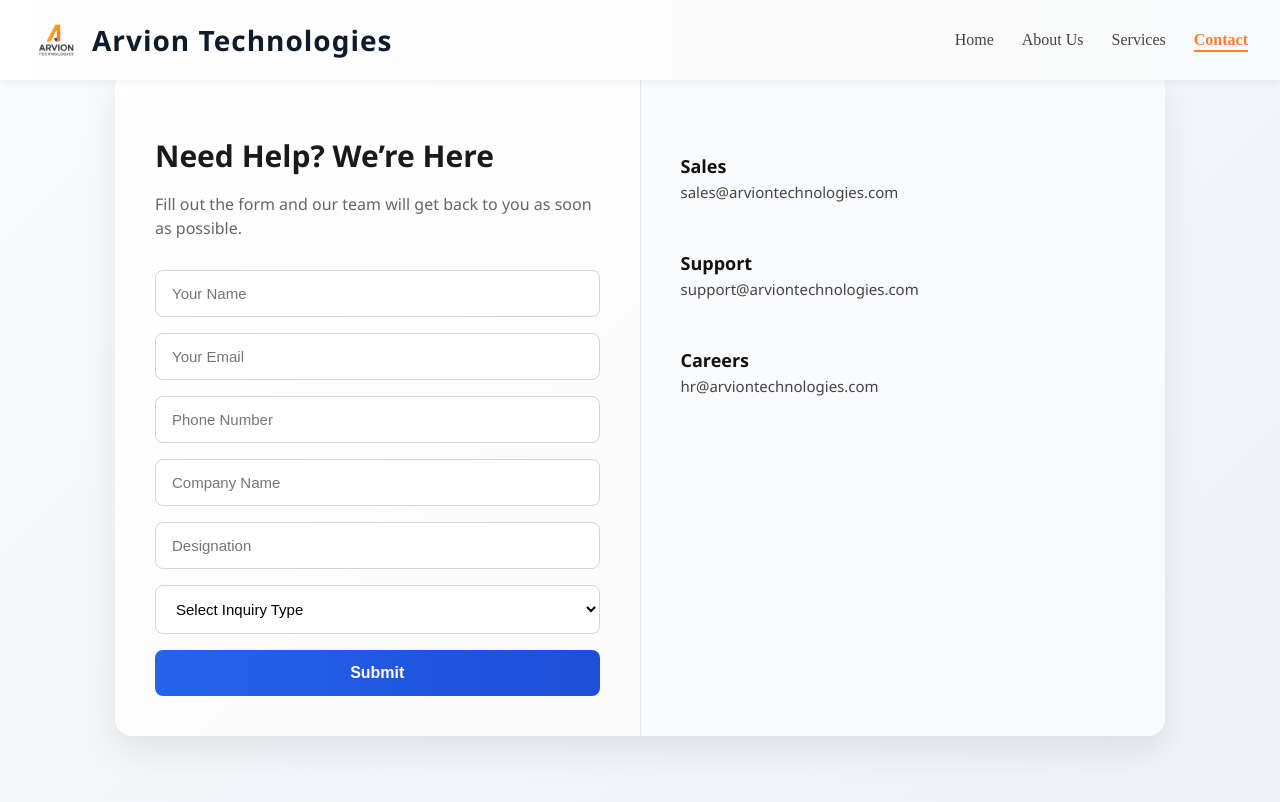
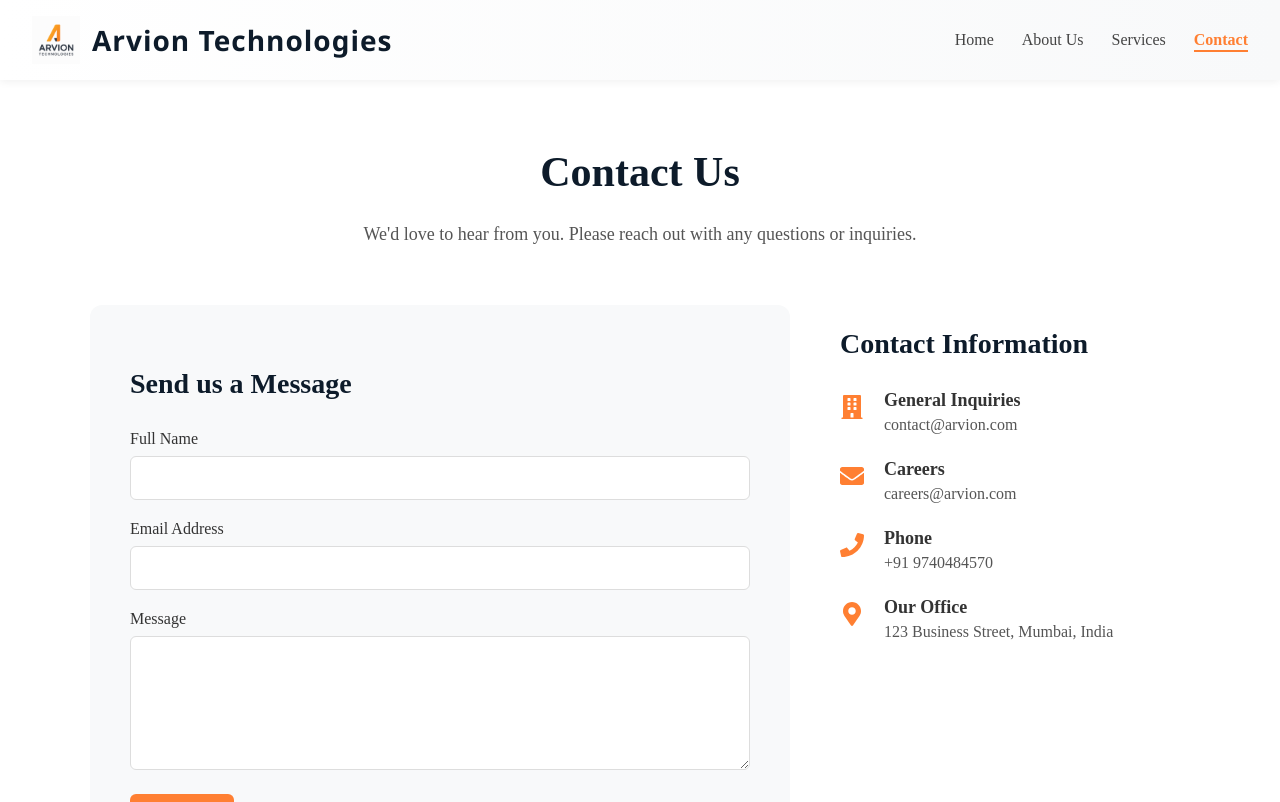
Before and after one commit to Ssd4488/arvion-website, a React (Vite) app: page /contact in a window 1280 px wide. Shown: the top 802 px of the page. Built offline with nearby package versions, Linux system fonts and the light colour scheme.

Commit message:
feat: Add interactive carousel and update header

```diff
--- a/src/csssection/ContactUs.css
+++ b/src/csssection/ContactUs.css
@@ -1,127 +1,135 @@
-.contact-section {
-  background: linear-gradient(135deg, #f8fafc, #eef2f7);
-  padding: 70px 20px;
-  display: flex;
-  justify-content: center;
-  align-items: center;
-  font-family: "Segoe UI", Tahoma, Geneva, Verdana, sans-serif;
+.contact-page {
+  padding: 120px 40px 80px;
+  background-color: #fff;
+  min-height: 100vh;
+}
+
+.contact-header {
+  text-align: center;
+  margin-bottom: 60px;
+}
+
+.contact-header h1 {
+  font-size: 42px;
+  font-weight: 700;
+  color: #0d1b2a;
+}
+
+.contact-header p {
+  font-size: 18px;
+  color: #555;
+  max-width: 600px;
+  margin: 10px auto 0;
 }
 
 .contact-container {
-  display: flex;
-  flex-wrap: wrap;
-  background: #ffffff;
-  border-radius: 18px;
-  box-shadow: 0 15px 35px rgba(0, 0, 0, 0.08);
-  max-width: 1050px;
-  overflow: hidden;
-  width: 100%;
+  max-width: 1100px;
+  margin: 0 auto;
+  display: grid;
+  grid-template-columns: 2fr 1fr;
+  gap: 50px;
 }
 
-.contact-left,
-.contact-right {
-  flex: 1 1 350px;
-  min-width: 300px;
+/* Form Styles */
+.contact-form-wrapper {
+  background: #f8f9fa;
   padding: 40px;
+  border-radius: 12px;
 }
 
-.contact-left {
-  background: linear-gradient(135deg, #ffffff, #fafafa);
+.contact-form-wrapper h2 {
+  font-size: 28px;
+  margin-bottom: 30px;
+  color: #0d1b2a;
 }
 
-.contact-heading {
-  font-size: 30px;
-  font-weight: 800;
-  color: #1a1a1a;
-  margin-bottom: 12px;
+.form-group {
+  margin-bottom: 20px;
 }
 
-.contact-subheading {
-  font-size: 16px;
-  color: #666;
-  margin-bottom: 30px;
-  line-height: 1.5;
+.form-group label {
+  display: block;
+  margin-bottom: 8px;
+  font-weight: 500;
+  color: #333;
 }
 
-.contact-form {
-  display: flex;
-  flex-direction: column;
-  gap: 16px;
+.form-group input,
+.form-group textarea {
+  width: 100%;
+  padding: 12px;
+  border: 1px solid #ddd;
+  border-radius: 6px;
+  font-size: 16px;
+  box-sizing: border-box;
+  transition: border-color 0.3s ease;
 }
 
-.contact-input,
-.contact-select {
-  padding: 14px 16px;
-  border: 1px solid #d0d7de;
-  border-radius: 8px;
-  font-size: 15px;
-  transition: all 0.3s ease;
-  background-color: #fff;
+.form-group input:focus,
+.form-group textarea:focus {
+  outline: none;
+  border-color: #ff7f32;
 }
 
-.contact-input:focus,
-.contact-select:focus {
-  border-color: #2563eb;
-  box-shadow: 0 0 0 4px rgba(37, 99, 235, 0.15);
-  outline: none;
+.submit-btn {
+  background: #ff7f32;
+  color: white;
+  padding: 12px 25px;
+  border: none;
+  border-radius: 6px;
+  font-weight: 600;
+  font-size: 16px;
+  cursor: pointer;
+  transition: background 0.3s ease, transform 0.3s ease;
 }
 
-.contact-button {
-  background: linear-gradient(90deg, #2563eb, #1d4ed8);
-  color: white;
-  padding: 14px;
-  font-size: 16px;
-  font-weight: 600;
-  border-radius: 8px;
-  border: none;
-  cursor: pointer;
-  transition: all 0.3s ease;
+.submit-btn:hover {
+  background: #e96e25;
+  transform: translateY(-2px);
 }
 
-.contact-button:hover {
-  background: linear-gradient(90deg, #1d4ed8, #1e40af);
-  box-shadow: 0 6px 15px rgba(37, 99, 235, 0.3);
+/* Info Section Styles */
+.contact-info-wrapper h2 {
+  font-size: 28px;
+  margin-bottom: 30px;
+  color: #0d1b2a;
 }
 
-.contact-right {
-  background: #f9fafc;
-  border-left: 1px solid #e5e7eb;
+.contact-info-item {
+  display: flex;
+  align-items: flex-start;
+  gap: 20px;
+  margin-bottom: 25px;
 }
 
-.contact-details {
-  display: flex;
-  flex-direction: column;
-  gap: 25px;
-  margin-top: 20px;
+.contact-icon {
+  font-size: 24px;
+  color: #ff7f32;
+  margin-top: 5px;
 }
 
-.contact-details h4 {
+.contact-info-item h4 {
   font-size: 18px;
-  font-weight: 700;
-  margin-bottom: 4px;
-  color: #111;
+  font-weight: 600;
+  margin: 0 0 5px;
+  color: #333;
 }
 
-.contact-details p {
-  font-size: 15px;
+.contact-info-item p {
   margin: 0;
-  color: #444;
-  transition: color 0.3s ease;
+  color: #555;
+  font-size: 16px;
 }
 
-.contact-details p:hover {
-  color: #2563eb;
-  cursor: pointer;
+/* Responsive adjustments */
+@media (max-width: 992px) {
+  .contact-container {
+    grid-template-columns: 1fr;
+  }
 }
 
-/* Responsive Design */
 @media (max-width: 768px) {
-  .contact-container {
-    flex-direction: column;
-  }
-
-  .contact-right {
-    border-left: none;
-    border-top: 1px solid #e5e7eb;
+  .contact-page {
+    padding: 100px 20px 60px;
   }
 }
--- a/src/pages/ContactUs.jsx
+++ b/src/pages/ContactUs.jsx
@@ -1,73 +1,82 @@
-import React from "react";
-import { motion } from "framer-motion";
-import "../csssection/ContactUs.css";
+import React from 'react';
+import { motion } from 'framer-motion';
+import { FaMapMarkerAlt, FaEnvelope, FaPhone, FaBuilding } from 'react-icons/fa';
+import '../csssection/ContactUs.css'; // Make sure to create this CSS file
 
-const ContactUs = () => {
+const Contact = () => {
   return (
-    <section className="contact-section">
-      <motion.div
-        className="contact-container"
-        initial={{ opacity: 0, y: 40 }}
-        whileInView={{ opacity: 1, y: 0 }}
-        viewport={{ once: true }}
-        transition={{ duration: 0.6 }}
-      >
-        {/* Left Column */}
-        <div className="contact-left">
-          <h2 className="contact-heading">Need Help? We’re Here</h2>
-          <p className="contact-subheading">
-            Fill out the form and our team will get back to you as soon as possible.
-          </p>
+    <div className="contact-page">
+      <div className="contact-header">
+        <h1>Contact Us</h1>
+        <p>We'd love to hear from you. Please reach out with any questions or inquiries.</p>
+      </div>
+      <div className="contact-container">
+        {/* Contact Form */}
+        <motion.div
+          className="contact-form-wrapper"
+          initial={{ opacity: 0, x: -50 }}
+          animate={{ opacity: 1, x: 0 }}
+          transition={{ duration: 0.8 }}
+        >
+          <h2>Send us a Message</h2>
           <form className="contact-form">
-            <input type="text" className="contact-input" placeholder="Your Name" required />
-            <input type="email" className="contact-input" placeholder="Your Email" required />
-            <input type="tel" className="contact-input" placeholder="Phone Number" />
-            <input type="text" className="contact-input" placeholder="Company Name" />
-            <input type="text" className="contact-input" placeholder="Designation" />
-            <select className="contact-input">
-              <option value="">Select Inquiry Type</option>
-              <option>General Inquiry</option>
-              <option>Sales</option>
-              <option>Support</option>
-              <option>Careers</option>
-            </select>
-            <motion.button
-              type="submit"
-              className="contact-button"
-              whileHover={{ scale: 1.03 }}
-              whileTap={{ scale: 0.97 }}
-            >
-              Submit
-            </motion.button>
+            <div className="form-group">
+              <label htmlFor="name">Full Name</label>
+              <input type="text" id="name" name="name" required />
+            </div>
+            <div className="form-group">
+              <label htmlFor="email">Email Address</label>
+              <input type="email" id="email" name="email" required />
+            </div>
+            <div className="form-group">
+              <label htmlFor="message">Message</label>
+              <textarea id="message" name="message" rows="6" required></textarea>
+            </div>
+            <button type="submit" className="submit-btn">Submit</button>
           </form>
-        </div>
+        </motion.div>
 
-        {/* Right Column */}
-        <div className="contact-right">
-          <motion.div
-            className="contact-details"
-            initial={{ opacity: 0, y: 40 }}
-            whileInView={{ opacity: 1, y: 0 }}
-            viewport={{ once: true }}
-            transition={{ duration: 0.6, delay: 0.2 }}
-          >
+        {/* Contact Information */}
+        <motion.div
+          className="contact-info-wrapper"
+          initial={{ opacity: 0, x: 50 }}
+          animate={{ opacity: 1, x: 0 }}
+          transition={{ duration: 0.8, delay: 0.2 }}
+        >
+          <h2>Contact Information</h2>
+          <div className="contact-info-item">
+            <FaBuilding className="contact-icon" />
             <div>
-              <h4>Sales</h4>
-              <p>sales@arviontechnologies.com</p>
+              <h4>General Inquiries</h4>
+              <p>contact@arvion.com</p>
             </div>
-            <div>
-              <h4>Support</h4>
-              <p>support@arviontechnologies.com</p>
-            </div>
+          </div>
+          <div className="contact-info-item">
+            <FaEnvelope className="contact-icon" />
             <div>
               <h4>Careers</h4>
-              <p>hr@arviontechnologies.com</p>
+              <p>careers@arvion.com</p>
             </div>
-          </motion.div>
-        </div>
-      </motion.div>
-    </section>
+          </div>
+          <div className="contact-info-item">
+            <FaPhone className="contact-icon" />
+            <div>
+              <h4>Phone</h4>
+              {/* ADDED: Your phone number */}
+              <p>+91 9740484570</p>
+            </div>
+          </div>
+          <div className="contact-info-item">
+            <FaMapMarkerAlt className="contact-icon" />
+            <div>
+              <h4>Our Office</h4>
+              <p>123 Business Street, Mumbai, India</p>
+            </div>
+          </div>
+        </motion.div>
+      </div>
+    </div>
   );
 };
 
-export default ContactUs;
+export default Contact;
```
